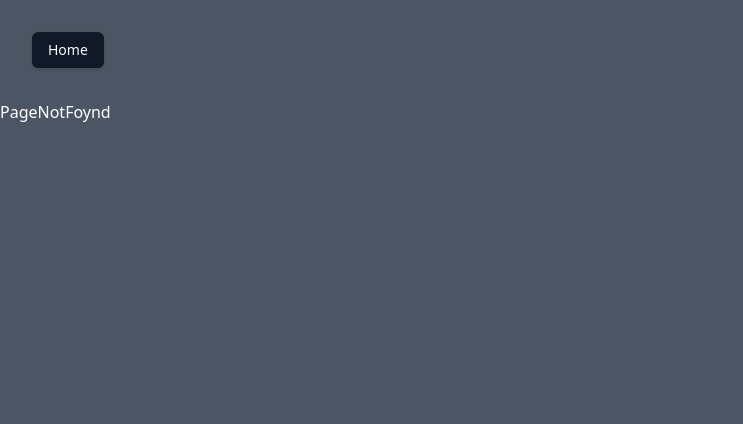
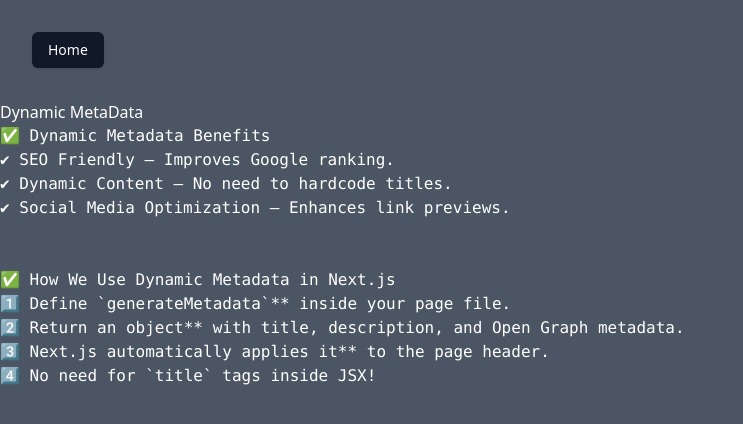
Before and after one commit to ZohaibArshad45/NextJS-Basic-to-advance, a Next.js app: page /dynamic-metadata in a window 1280 px wide. Before the commit this address had no page. Shown: the top 424 px of the page, without its empty margins (0-743 px from the left). Built offline with nearby package versions, Linux system fonts and the light colour scheme.

Commit message:
Dynamic Metadata

```diff
--- /dev/null
+++ b/src/app/dynamic-metadata/page.jsx
@@ -0,0 +1,35 @@
+import React from 'react'
+
+const DynamicMetaData = () => {
+    return (
+        <div>
+            {/* its is the wrong way its show to title on console */}
+            {/* <title>New Title</title> */}
+            <h1>Dynamic MetaData</h1>
+            <pre>✅ Dynamic Metadata Benefits <br />
+                ✔ SEO Friendly – Improves Google ranking. <br />
+                ✔ Dynamic Content – No need to hardcode titles. <br />
+                ✔ Social Media Optimization – Enhances link previews.
+            </pre>
+            <br /> <br />
+            <pre>✅ How We Use Dynamic Metadata in Next.js <br />
+                1️⃣ Define `generateMetadata`** inside your page file. <br />
+                2️⃣ Return an object** with title, description, and Open Graph metadata. <br />
+                3️⃣ Next.js automatically applies it** to the page header. <br />
+                4️⃣ No need for `title` tags inside JSX!
+            </pre>
+
+
+        </div>
+    )
+}
+
+export default DynamicMetaData
+
+
+export function generateMetdata() {
+    return {
+        title: "My first Project",
+        description: " this is description"
+    }
+}
--- a/src/app/page.jsx
+++ b/src/app/page.jsx
@@ -29,6 +29,7 @@ export default function Home() {
         <Button onClick={()=> navLink('/imageUse')}>Learn How we use IMG </Button>
         <Button onClick={()=> navLink('/font-optomization')}>Learn font optomization </Button>
         <Button onClick={()=> navLink('/development-production')}>Learn about Development and Production </Button>
+        <Button onClick={()=> navLink('/dynamic-metadata')}>Learn Dynamic Metadata </Button>
 
       </div>
 
```
